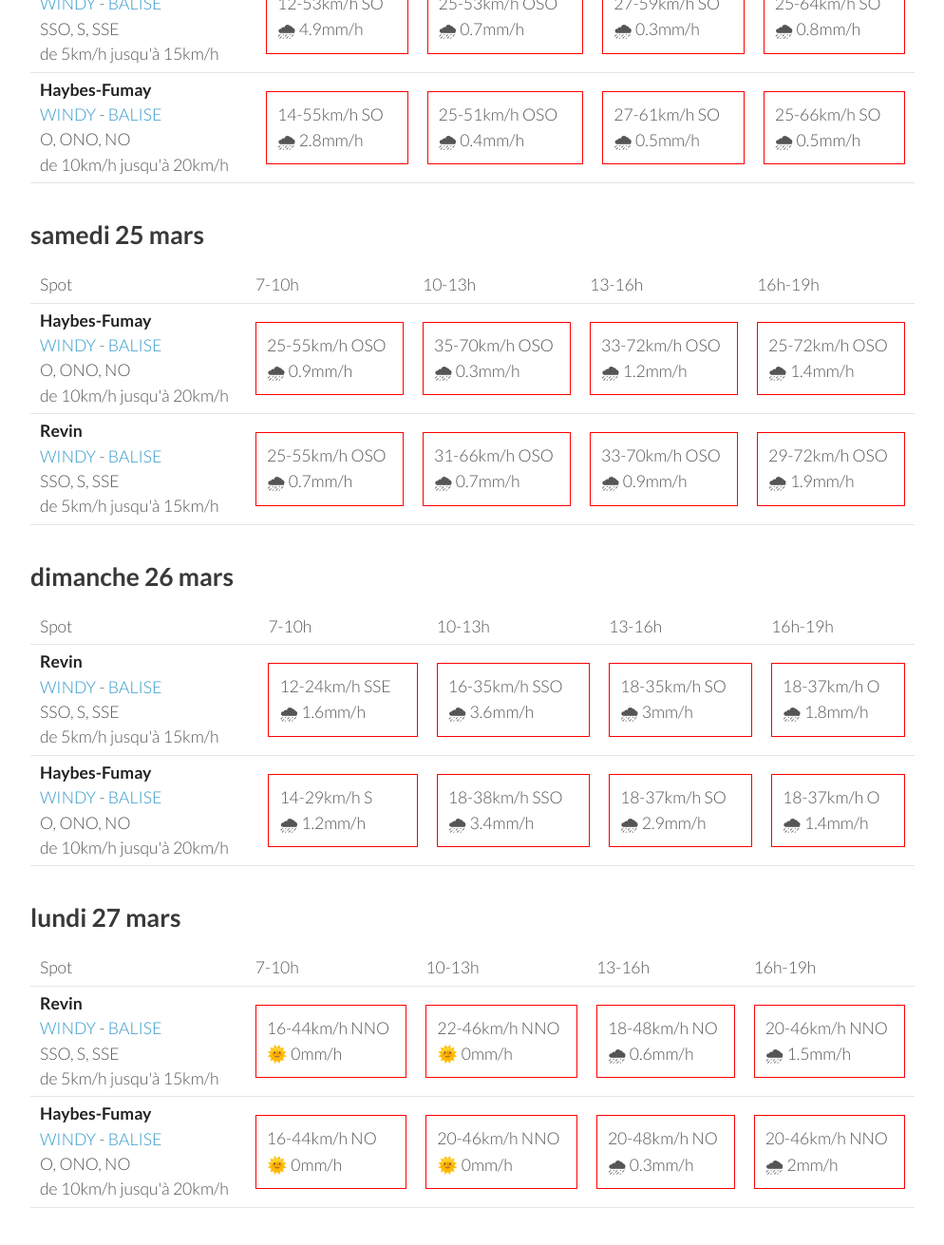
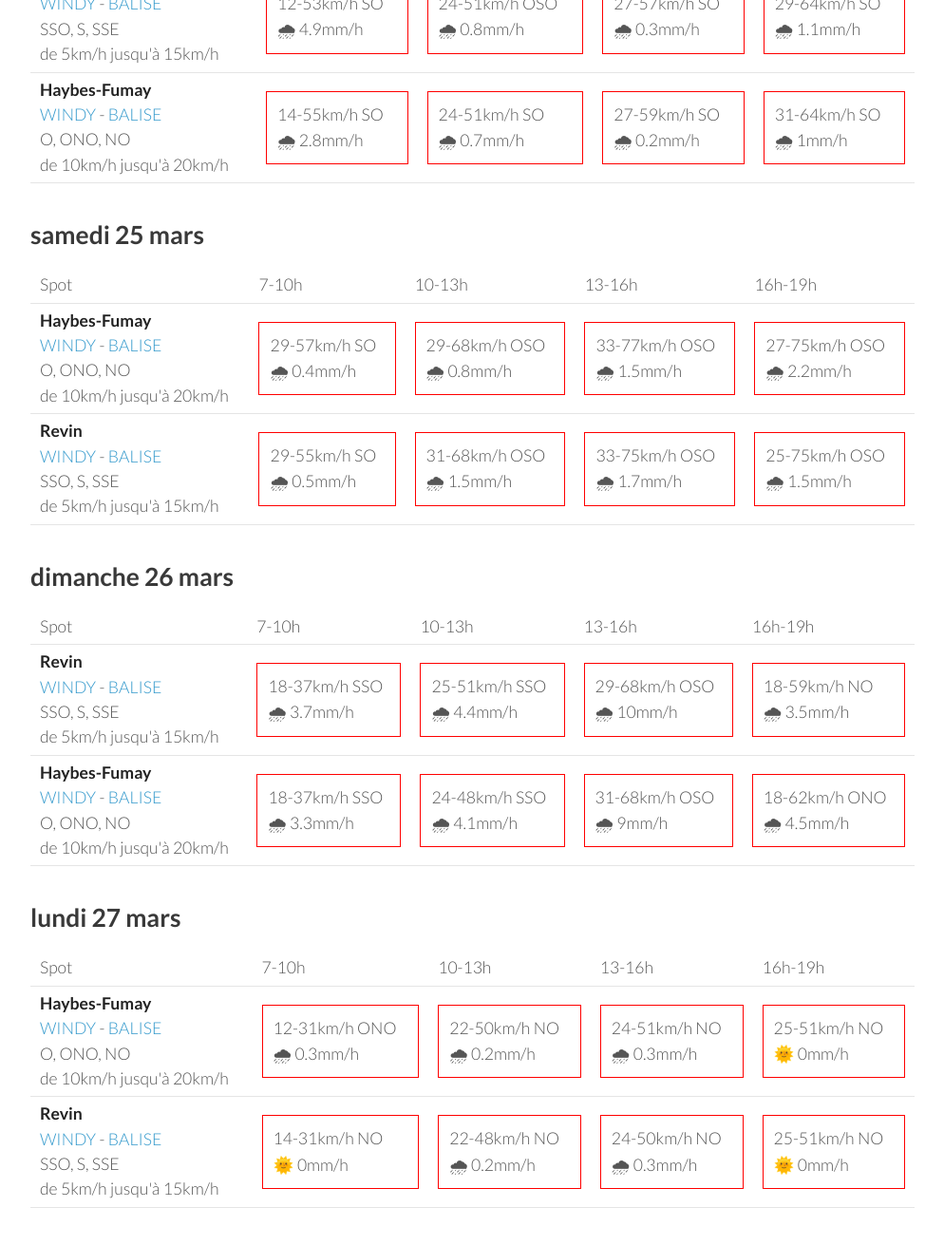
Before and after one commit to parapente-dans-le-nord/parapente-dans-le-nord.github.io, a Jekyll site: the page built from ardennes.markdown, in a window 1280 px wide and 1400 px high, scrolled down 1126 px. Shown: the top 1311 px of the window at 95% size, without its empty margins (26-1020 px from the left). Built offline with Jekyll 4.4.1, drawn with Linux system fonts in a browser that asks for light colours; some of the changed text lies outside the part shown.

Commit message:
update index.markdown

```diff
--- a/ardennes.markdown
+++ b/ardennes.markdown
@@ -7,7 +7,7 @@ title:  "Tous les spots"
 {: .links}
 
 # Prevision Windy, modèle Arome
-page mise à jour le mercredi 22 mars 19:10
+page mise à jour le mercredi 22 mars 22:10
 
 ## mercredi 22 mars
 
@@ -95,9 +95,9 @@ page mise à jour le mercredi 22 mars 19:10
         <td><strong>Revin</strong><br><a href="https://windy.com/49.948/4.625?49.543,4.625,8">WINDY</a> - <span class=""><a href="http://www.balisemeteo.com/balise.php?idBalise=5019">BALISE</a> </span><br> <span class="vent-favorable">SSO, S, SSE</span><br><span class="force-vent">de 5km/h jusqu'à 15km/h</span> </td>
 
             <td><div class="not-flyable"><p>12-53km/h SO</p><p>🌧 4.9mm/h</p></div></td>
-            <td><div class="not-flyable"><p>25-53km/h OSO</p><p>🌧 0.7mm/h</p></div></td>
-            <td><div class="not-flyable"><p>27-59km/h SO</p><p>🌧 0.3mm/h</p></div></td>
-            <td><div class="not-flyable"><p>25-64km/h SO</p><p>🌧 0.8mm/h</p></div></td>
+            <td><div class="not-flyable"><p>24-51km/h OSO</p><p>🌧 0.8mm/h</p></div></td>
+            <td><div class="not-flyable"><p>27-57km/h SO</p><p>🌧 0.3mm/h</p></div></td>
+            <td><div class="not-flyable"><p>29-64km/h SO</p><p>🌧 1.1mm/h</p></div></td>
 
 
     </tr>
@@ -105,9 +105,9 @@ page mise à jour le mercredi 22 mars 19:10
         <td><strong>Haybes-Fumay</strong><br><a href="https://windy.com/49.998/4.715?49.913,4.738,10">WINDY</a> - <span class=""><a href="http://www.balisemeteo.com/balise.php?idBalise=104">BALISE</a> </span><br> <span class="vent-favorable">O, ONO, NO</span><br><span class="force-vent">de 10km/h jusqu'à 20km/h</span> </td>
 
             <td><div class="not-flyable"><p>14-55km/h SO</p><p>🌧 2.8mm/h</p></div></td>
-            <td><div class="not-flyable"><p>25-51km/h OSO</p><p>🌧 0.4mm/h</p></div></td>
-            <td><div class="not-flyable"><p>27-61km/h SO</p><p>🌧 0.5mm/h</p></div></td>
-            <td><div class="not-flyable"><p>25-66km/h SO</p><p>🌧 0.5mm/h</p></div></td>
+            <td><div class="not-flyable"><p>24-51km/h SO</p><p>🌧 0.7mm/h</p></div></td>
+            <td><div class="not-flyable"><p>27-59km/h SO</p><p>🌧 0.2mm/h</p></div></td>
+            <td><div class="not-flyable"><p>31-64km/h SO</p><p>🌧 1mm/h</p></div></td>
 
 
     </tr>
@@ -130,20 +130,20 @@ page mise à jour le mercredi 22 mars 19:10
 <tr>
         <td><strong>Haybes-Fumay</strong><br><a href="https://windy.com/49.998/4.715?49.913,4.738,10">WINDY</a> - <span class=""><a href="http://www.balisemeteo.com/balise.php?idBalise=104">BALISE</a> </span><br> <span class="vent-favorable">O, ONO, NO</span><br><span class="force-vent">de 10km/h jusqu'à 20km/h</span> </td>
 
-            <td><div class="not-flyable"><p>25-55km/h OSO</p><p>🌧 0.9mm/h</p></div></td>
-            <td><div class="not-flyable"><p>35-70km/h OSO</p><p>🌧 0.3mm/h</p></div></td>
-            <td><div class="not-flyable"><p>33-72km/h OSO</p><p>🌧 1.2mm/h</p></div></td>
-            <td><div class="not-flyable"><p>25-72km/h OSO</p><p>🌧 1.4mm/h</p></div></td>
+            <td><div class="not-flyable"><p>29-57km/h SO</p><p>🌧 0.4mm/h</p></div></td>
+            <td><div class="not-flyable"><p>29-68km/h OSO</p><p>🌧 0.8mm/h</p></div></td>
+            <td><div class="not-flyable"><p>33-77km/h OSO</p><p>🌧 1.5mm/h</p></div></td>
+            <td><div class="not-flyable"><p>27-75km/h OSO</p><p>🌧 2.2mm/h</p></div></td>
 
 
     </tr>
 <tr>
         <td><strong>Revin</strong><br><a href="https://windy.com/49.948/4.625?49.543,4.625,8">WINDY</a> - <span class=""><a href="http://www.balisemeteo.com/balise.php?idBalise=5019">BALISE</a> </span><br> <span class="vent-favorable">SSO, S, SSE</span><br><span class="force-vent">de 5km/h jusqu'à 15km/h</span> </td>
 
-            <td><div class="not-flyable"><p>25-55km/h OSO</p><p>🌧 0.7mm/h</p></div></td>
-            <td><div class="not-flyable"><p>31-66km/h OSO</p><p>🌧 0.7mm/h</p></div></td>
-            <td><div class="not-flyable"><p>33-70km/h OSO</p><p>🌧 0.9mm/h</p></div></td>
-            <td><div class="not-flyable"><p>29-72km/h OSO</p><p>🌧 1.9mm/h</p></div></td>
+            <td><div class="not-flyable"><p>29-55km/h SO</p><p>🌧 0.5mm/h</p></div></td>
+            <td><div class="not-flyable"><p>31-68km/h OSO</p><p>🌧 1.5mm/h</p></div></td>
+            <td><div class="not-flyable"><p>33-75km/h OSO</p><p>🌧 1.7mm/h</p></div></td>
+            <td><div class="not-flyable"><p>25-75km/h OSO</p><p>🌧 1.5mm/h</p></div></td>
 
 
     </tr>
@@ -166,20 +166,20 @@ page mise à jour le mercredi 22 mars 19:10
 <tr>
         <td><strong>Revin</strong><br><a href="https://windy.com/49.948/4.625?49.543,4.625,8">WINDY</a> - <span class=""><a href="http://www.balisemeteo.com/balise.php?idBalise=5019">BALISE</a> </span><br> <span class="vent-favorable">SSO, S, SSE</span><br><span class="force-vent">de 5km/h jusqu'à 15km/h</span> </td>
 
-            <td><div class="not-flyable"><p>12-24km/h SSE</p><p>🌧 1.6mm/h</p></div></td>
-            <td><div class="not-flyable"><p>16-35km/h SSO</p><p>🌧 3.6mm/h</p></div></td>
-            <td><div class="not-flyable"><p>18-35km/h SO</p><p>🌧 3mm/h</p></div></td>
-            <td><div class="not-flyable"><p>18-37km/h O</p><p>🌧 1.8mm/h</p></div></td>
+            <td><div class="not-flyable"><p>18-37km/h SSO</p><p>🌧 3.7mm/h</p></div></td>
+            <td><div class="not-flyable"><p>25-51km/h SSO</p><p>🌧 4.4mm/h</p></div></td>
+            <td><div class="not-flyable"><p>29-68km/h OSO</p><p>🌧 10mm/h</p></div></td>
+            <td><div class="not-flyable"><p>18-59km/h NO</p><p>🌧 3.5mm/h</p></div></td>
 
 
     </tr>
 <tr>
         <td><strong>Haybes-Fumay</strong><br><a href="https://windy.com/49.998/4.715?49.913,4.738,10">WINDY</a> - <span class=""><a href="http://www.balisemeteo.com/balise.php?idBalise=104">BALISE</a> </span><br> <span class="vent-favorable">O, ONO, NO</span><br><span class="force-vent">de 10km/h jusqu'à 20km/h</span> </td>
 
-            <td><div class="not-flyable"><p>14-29km/h S</p><p>🌧 1.2mm/h</p></div></td>
-            <td><div class="not-flyable"><p>18-38km/h SSO</p><p>🌧 3.4mm/h</p></div></td>
-            <td><div class="not-flyable"><p>18-37km/h SO</p><p>🌧 2.9mm/h</p></div></td>
-            <td><div class="not-flyable"><p>18-37km/h O</p><p>🌧 1.4mm/h</p></div></td>
+            <td><div class="not-flyable"><p>18-37km/h SSO</p><p>🌧 3.3mm/h</p></div></td>
+            <td><div class="not-flyable"><p>24-48km/h SSO</p><p>🌧 4.1mm/h</p></div></td>
+            <td><div class="not-flyable"><p>31-68km/h OSO</p><p>🌧 9mm/h</p></div></td>
+            <td><div class="not-flyable"><p>18-62km/h ONO</p><p>🌧 4.5mm/h</p></div></td>
 
 
     </tr>
@@ -200,22 +200,22 @@ page mise à jour le mercredi 22 mars 19:10
       <td>16h-19h</td>
     </tr>
 <tr>
-        <td><strong>Revin</strong><br><a href="https://windy.com/49.948/4.625?49.543,4.625,8">WINDY</a> - <span class=""><a href="http://www.balisemeteo.com/balise.php?idBalise=5019">BALISE</a> </span><br> <span class="vent-favorable">SSO, S, SSE</span><br><span class="force-vent">de 5km/h jusqu'à 15km/h</span> </td>
+        <td><strong>Haybes-Fumay</strong><br><a href="https://windy.com/49.998/4.715?49.913,4.738,10">WINDY</a> - <span class=""><a href="http://www.balisemeteo.com/balise.php?idBalise=104">BALISE</a> </span><br> <span class="vent-favorable">O, ONO, NO</span><br><span class="force-vent">de 10km/h jusqu'à 20km/h</span> </td>
 
-            <td><div class="not-flyable"><p>16-44km/h NNO</p><p>🌞 0mm/h</p></div></td>
-            <td><div class="not-flyable"><p>22-46km/h NNO</p><p>🌞 0mm/h</p></div></td>
-            <td><div class="not-flyable"><p>18-48km/h NO</p><p>🌧 0.6mm/h</p></div></td>
-            <td><div class="not-flyable"><p>20-46km/h NNO</p><p>🌧 1.5mm/h</p></div></td>
+            <td><div class="not-flyable"><p>12-31km/h ONO</p><p>🌧 0.3mm/h</p></div></td>
+            <td><div class="not-flyable"><p>22-50km/h NO</p><p>🌧 0.2mm/h</p></div></td>
+            <td><div class="not-flyable"><p>24-51km/h NO</p><p>🌧 0.3mm/h</p></div></td>
+            <td><div class="not-flyable"><p>25-51km/h NO</p><p>🌞 0mm/h</p></div></td>
 
 
     </tr>
 <tr>
-        <td><strong>Haybes-Fumay</strong><br><a href="https://windy.com/49.998/4.715?49.913,4.738,10">WINDY</a> - <span class=""><a href="http://www.balisemeteo.com/balise.php?idBalise=104">BALISE</a> </span><br> <span class="vent-favorable">O, ONO, NO</span><br><span class="force-vent">de 10km/h jusqu'à 20km/h</span> </td>
+        <td><strong>Revin</strong><br><a href="https://windy.com/49.948/4.625?49.543,4.625,8">WINDY</a> - <span class=""><a href="http://www.balisemeteo.com/balise.php?idBalise=5019">BALISE</a> </span><br> <span class="vent-favorable">SSO, S, SSE</span><br><span class="force-vent">de 5km/h jusqu'à 15km/h</span> </td>
 
-            <td><div class="not-flyable"><p>16-44km/h NO</p><p>🌞 0mm/h</p></div></td>
-            <td><div class="not-flyable"><p>20-46km/h NNO</p><p>🌞 0mm/h</p></div></td>
-            <td><div class="not-flyable"><p>20-48km/h NO</p><p>🌧 0.3mm/h</p></div></td>
-            <td><div class="not-flyable"><p>20-46km/h NNO</p><p>🌧 2mm/h</p></div></td>
+            <td><div class="not-flyable"><p>14-31km/h NO</p><p>🌞 0mm/h</p></div></td>
+            <td><div class="not-flyable"><p>22-48km/h NO</p><p>🌧 0.2mm/h</p></div></td>
+            <td><div class="not-flyable"><p>24-50km/h NO</p><p>🌧 0.3mm/h</p></div></td>
+            <td><div class="not-flyable"><p>25-51km/h NO</p><p>🌞 0mm/h</p></div></td>
 
 
     </tr>
```
